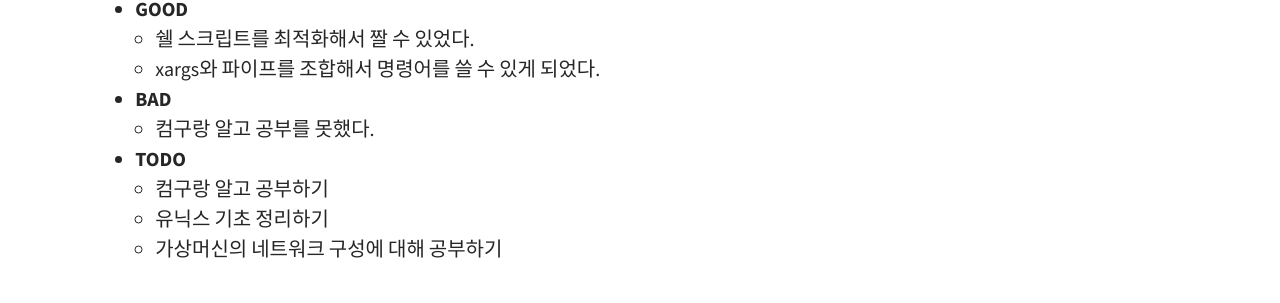
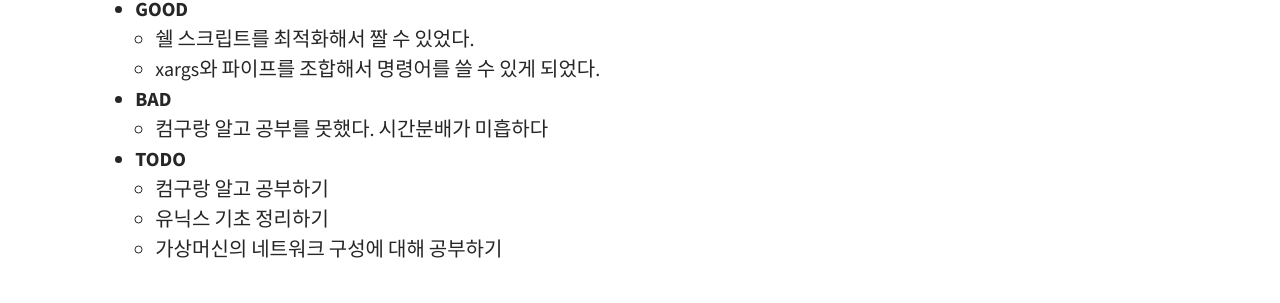
Before and after one commit to Malloc72P/Malloc72P.github.io, a Jekyll site: the page built from _posts/2021-01-07-TIL-2.md, in a window 1280 px wide. Shown: the part 1210-1513 px from the top of the page. Built offline with Jekyll 4.4.1, drawn with Linux system fonts in a browser that asks for light colours.

Commit message:
Update 2021-01-07-TIL-2.md

```diff
--- a/_posts/2021-01-07-TIL-2.md
+++ b/_posts/2021-01-07-TIL-2.md
@@ -37,7 +37,7 @@ tags: [ TIL, 쉘, 리눅스, 유닉스, 스크립트 ]
   * 쉘 스크립트를 최적화해서 짤 수 있었다.
   * xargs와 파이프를 조합해서 명령어를 쓸 수 있게 되었다.
 * **BAD**
-  * 컴구랑 알고 공부를 못했다.
+  * 컴구랑 알고 공부를 못했다. 시간분배가 미흡하다
 * **TODO**
   * 컴구랑 알고 공부하기
   * 유닉스 기초 정리하기
```
